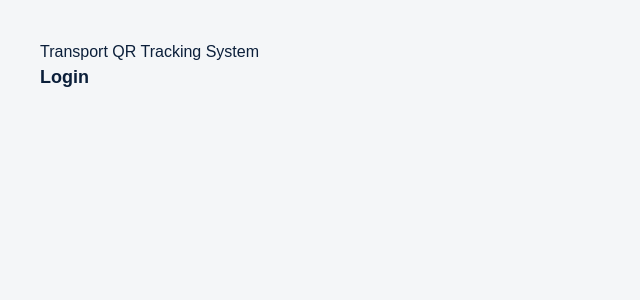
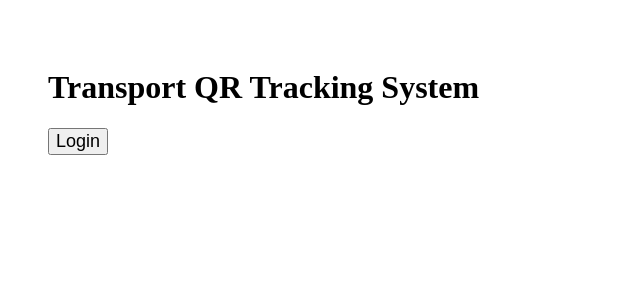
Before and after one commit to code-predi/transport-qrcode-system, a Next.js app in the folder vehicle-qr-tracker/: page / in a window 1280 px wide. Shown: the top 300 px of the page, without its empty margins (0-640 px from the left). Built offline with nearby package versions, Linux system fonts and the light colour scheme; no server answers.

Commit message:
UI touchups

```diff
--- a/vehicle-qr-tracker/app/globals.css
+++ b/vehicle-qr-tracker/app/globals.css
@@ -1,93 +1,66 @@
-@import "tailwindcss";
+/* =========================
+   QR SCANNER VISIBILITY FIX
+   ========================= */
 
-:root {
-  --background: #ffffff;
-  --foreground: #171717;
+#reader {
+  background: #ffffff !important;
+  border: 2px solid #0B1F3A !important;
+  border-radius: 12px !important;
+  padding: 10px !important;
 }
 
-@theme inline {
-  --color-background: var(--background);
-  --color-foreground: var(--foreground);
-  --font-sans: var(--font-geist-sans);
-  --font-mono: var(--font-geist-mono);
+/* Main scanner text */
+#reader * {
+  color: #0B1F3A !important;
+  font-weight: 600 !important;
 }
 
-@media (prefers-color-scheme: dark) {
-  :root {
-    --background: #0a0a0a;
-    --foreground: #ededed;
-  }
+/* Camera permission text */
+#reader__dashboard {
+  color: #0B1F3A !important;
+  background: #ffffff !important;
 }
 
-body {
-  background: var(--background);
-  color: var(--foreground);
-  font-family: Arial, Helvetica, sans-serif;
+/* Buttons */
+#reader button {
+  background: #0B1F3A !important;
+  color: #ffffff !important;
+  border-radius: 8px !important;
+  padding: 10px 16px !important;
+  font-weight: 600 !important;
+  border: none !important;
 }
 
+/* Dropdown */
+#reader select {
+  background: #ffffff !important;
+  color: #0B1F3A !important;
+  border: 1px solid #0B1F3A !important;
+  padding: 8px !important;
+  border-radius: 6px !important;
+}
 
-@media print {
+/* Scan region border */
+#reader__scan_region {
+  border: none !important;
+}
 
-  body * {
-    visibility: hidden;
-  }
+/* Hide library branding */
+#reader__scan_region img {
+  opacity: 1 !important;
+}
 
-  #print-card, #print-card * {
-    visibility: visible;
-  }
+/* Error messages */
+#reader__dashboard_section_csr span {
+  color: red !important;
+}
 
-  #print-card {
-    position: absolute;
-    left: 0;
-    top: 0;
-    width: 100%;
+/* Mobile optimization */
+@media (max-width: 768px) {
+
+  #reader {
+    width: 100% !important;
+    min-height: 300px !important;
   }
 
 }
-
-/* PRINT OPTIMIZATION */
-@media print {
-
-  body {
-    margin: 0;
-    padding: 0;
-  }
-
-  body * {
-    visibility: hidden;
-  }
-
-  #print-container, #print-container * {
-    visibility: visible;
-  }
-
-  #print-container {
-    position: absolute;
-    left: 50%;
-    top: 50%;
-    transform: translate(-50%, -50%);
-  }
-
-  @page {
-    size: auto;
-    margin: 0;
-  }
-
-}
-body {
-  background: #f4f6f8;
-  color: #0B1F3A;
-}
-
-input {
-  color: #0B1F3A;
-  background: white;
-}
-
-h1, h2, h3 {
-  color: #0B1F3A;
-}
-
-button {
-  font-weight: bold;
-}
--- a/vehicle-qr-tracker/app/scan/page.tsx
+++ b/vehicle-qr-tracker/app/scan/page.tsx
@@ -7,7 +7,6 @@ import { useRouter } from 'next/navigation'
 export default function ScanPage() {
 
   const router = useRouter()
-
   const scannerRef = useRef<Html5Qrcode | null>(null)
 
   const [started, setStarted] = useState(false)
@@ -33,13 +32,25 @@ export default function ScanPage() {
       setLoading(true)
 
       const scanner = new Html5Qrcode("reader")
+      scannerRef.current = scanner
 
-      scannerRef.current = scanner
+      // Get cameras first
+      const cameras = await Html5Qrcode.getCameras()
+
+      if (!cameras || cameras.length === 0) {
+        throw new Error("No camera found")
+      }
+
+      // Prefer back camera
+      const backCamera =
+        cameras.find(cam =>
+          cam.label.toLowerCase().includes("back") ||
+          cam.label.toLowerCase().includes("rear")
+        ) || cameras[cameras.length - 1]
 
       await scanner.start(
 
-        // FORCE BACK CAMERA
-        { facingMode: { exact: "environment" } },
+        backCamera.id,
 
         {
           fps: 10,
@@ -50,7 +61,7 @@ export default function ScanPage() {
           aspectRatio: 1
         },
 
-        // SUCCESS
+        // SUCCESS CALLBACK
         (decodedText) => {
 
           stopScanner()
@@ -58,27 +69,25 @@ export default function ScanPage() {
           try {
 
             const url = new URL(decodedText)
-
-            const vehicleId =
-              url.searchParams.get("vehicleId")
+            const vehicleId = url.searchParams.get("vehicleId")
 
             if (vehicleId) {
-
               router.push(`/scan?vehicleId=${vehicleId}`)
-
+            }
+            else {
+              alert("Invalid QR format")
             }
 
-          } catch {
-
+          }
+          catch {
             alert("Invalid QR code")
-
           }
 
         },
 
-        // REQUIRED ERROR CALLBACK
-        (err) => {
-          // ignore scanning errors
+        // ERROR CALLBACK (required)
+        (scanError) => {
+          // ignore scan frame errors
         }
 
       )
@@ -92,7 +101,7 @@ export default function ScanPage() {
       console.error(err)
 
       setError(
-        "Camera not available. Please allow permission or use HTTPS."
+        "Camera failed to start. Please allow camera permission and refresh."
       )
 
       setLoading(false)
@@ -104,19 +113,19 @@ export default function ScanPage() {
 
   const stopScanner = async () => {
 
-    if (scannerRef.current) {
+    try {
 
-      try {
+      if (scannerRef.current) {
 
         await scannerRef.current.stop()
         await scannerRef.current.clear()
 
+        scannerRef.current = null
+
       }
-      catch {}
-
-      scannerRef.current = null
 
     }
+    catch {}
 
   }
 
@@ -147,7 +156,7 @@ export default function ScanPage() {
           borderRadius: 12,
           overflow: 'hidden',
           border: '2px solid #0B1F3A',
-          background: "#000"
+          background: "#ffffff"
         }}
       />
 
@@ -156,8 +165,9 @@ export default function ScanPage() {
 
         <div style={{
           marginTop: 15,
-          color: "#333",
-          fontSize: 16
+          color: "#0B1F3A",
+          fontSize: 16,
+          fontWeight: 600
         }}>
           Opening camera...
         </div>
@@ -193,7 +203,8 @@ export default function ScanPage() {
             background: "#0B1F3A",
             color: "white",
             border: "none",
-            borderRadius: 8
+            borderRadius: 8,
+            cursor: "pointer"
           }}
         >
           Start Camera
```
